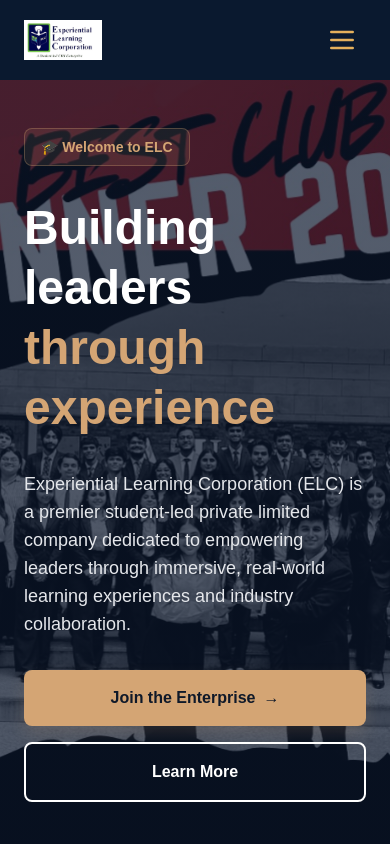
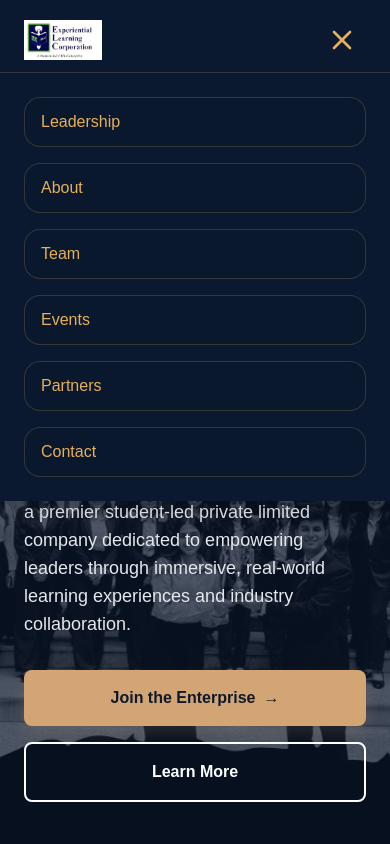
Before and after one commit to Rudrakshgupta22/ElCWEB, a React (Vite) app: page / in a window 390 px wide. Both pictures are taken after a click on the button "Toggle mobile menu". Shown: the top 844 px of the page. Built offline with nearby package versions, Linux system fonts and the light colour scheme; the HTML template or start-up script is replaced by a standard one.

Commit message:
We not talking bout this

```diff
--- a/src/components/Navbar.jsx
+++ b/src/components/Navbar.jsx
@@ -158,6 +158,7 @@
 function PremiumMatteNavbar() {
   const [activeSection, setActiveSection] = useState('patrons');
   const [scrolled, setScrolled] = useState(false);
+  const [menuOpen, setMenuOpen] = useState(false);
 
   useEffect(() => {
     const handleScroll = () => {
@@ -227,14 +228,45 @@
             Join The Enterprise
           </a>
 
-          <button className="md:hidden text-[#E5B05C] p-2">
+          <button
+            onClick={() => setMenuOpen((open) => !open)}
+            type="button"
+            className="md:hidden text-[#E5B05C] p-2"
+            aria-label="Toggle mobile menu"
+          >
              <svg className="w-8 h-8" fill="none" stroke="currentColor" viewBox="0 0 24 24">
-                <path strokeLinecap="round" strokeLinejoin="round" strokeWidth="2" d="M4 6h16M4 12h16M4 18h16" />
+                {menuOpen ? (
+                  <path strokeLinecap="round" strokeLinejoin="round" strokeWidth="2" d="M6 18L18 6M6 6l12 12" />
+                ) : (
+                  <path strokeLinecap="round" strokeLinejoin="round" strokeWidth="2" d="M4 6h16M4 12h16M4 18h16" />
+                )}
              </svg>
           </button>
         </div>
 
       </div>
+
+      {menuOpen && (
+        <div className="md:hidden fixed inset-x-0 top-0 z-40 mt-[72px] bg-[#0A192F] border-t border-[#E5B05C]/20 shadow-xl">
+          <div className="mx-auto max-w-[1400px] px-6 py-6">
+            <div className="flex flex-col gap-4">
+              {navigation.map((link) => (
+                <a
+                  key={link.href}
+                  href={link.href}
+                  onClick={() => {
+                    setActiveSection(link.href.slice(1));
+                    setMenuOpen(false);
+                  }}
+                  className="block rounded-2xl border border-[#E5B05C]/20 bg-[#0A192F]/90 px-4 py-3 text-base font-medium text-[#E5B05C] transition hover:bg-[#E5B05C]/10"
+                >
+                  {link.label}
+                </a>
+              ))}
+            </div>
+          </div>
+        </div>
+      )}
     </header>
   );
 }
```
Also changed, not shown: whatsapp.txt.
